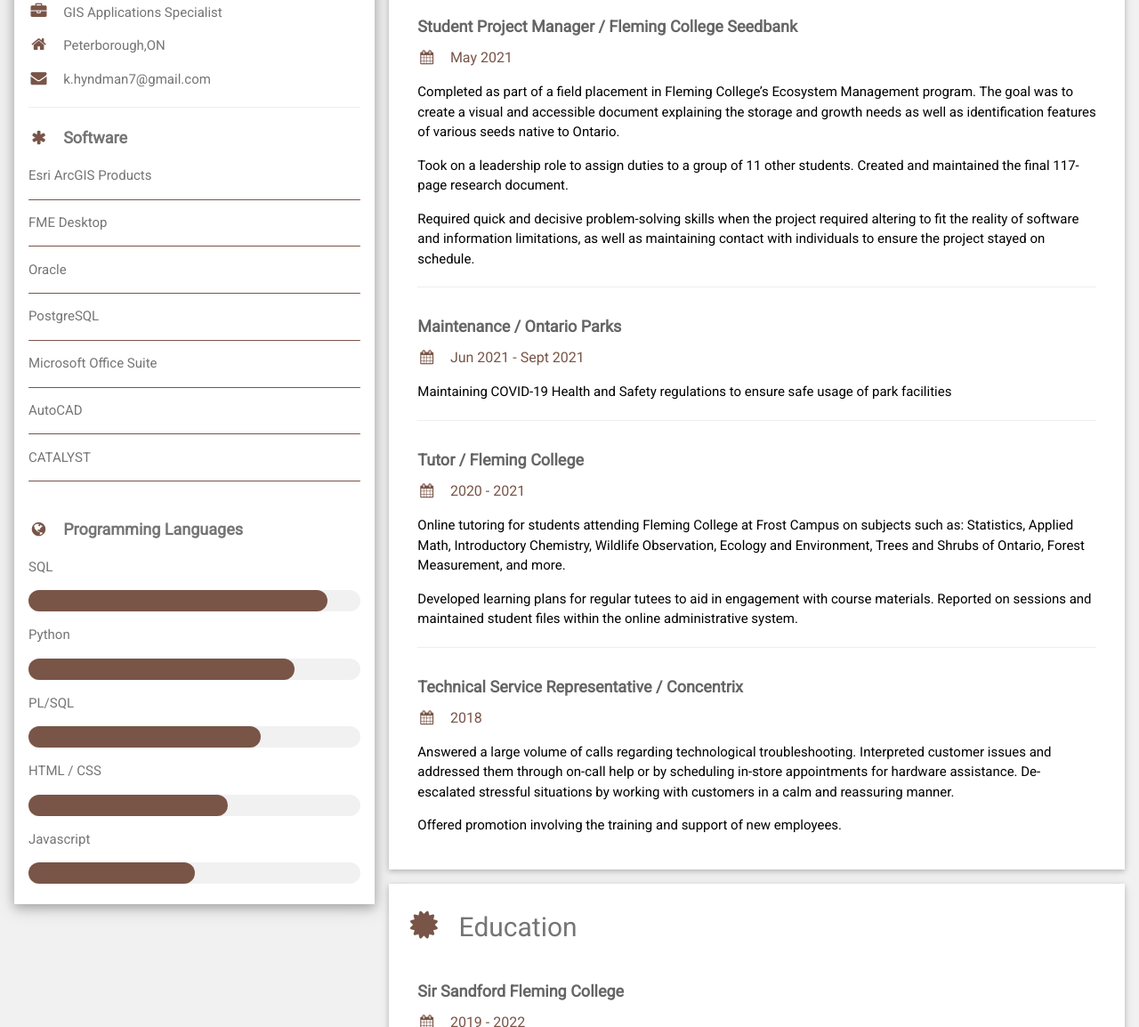
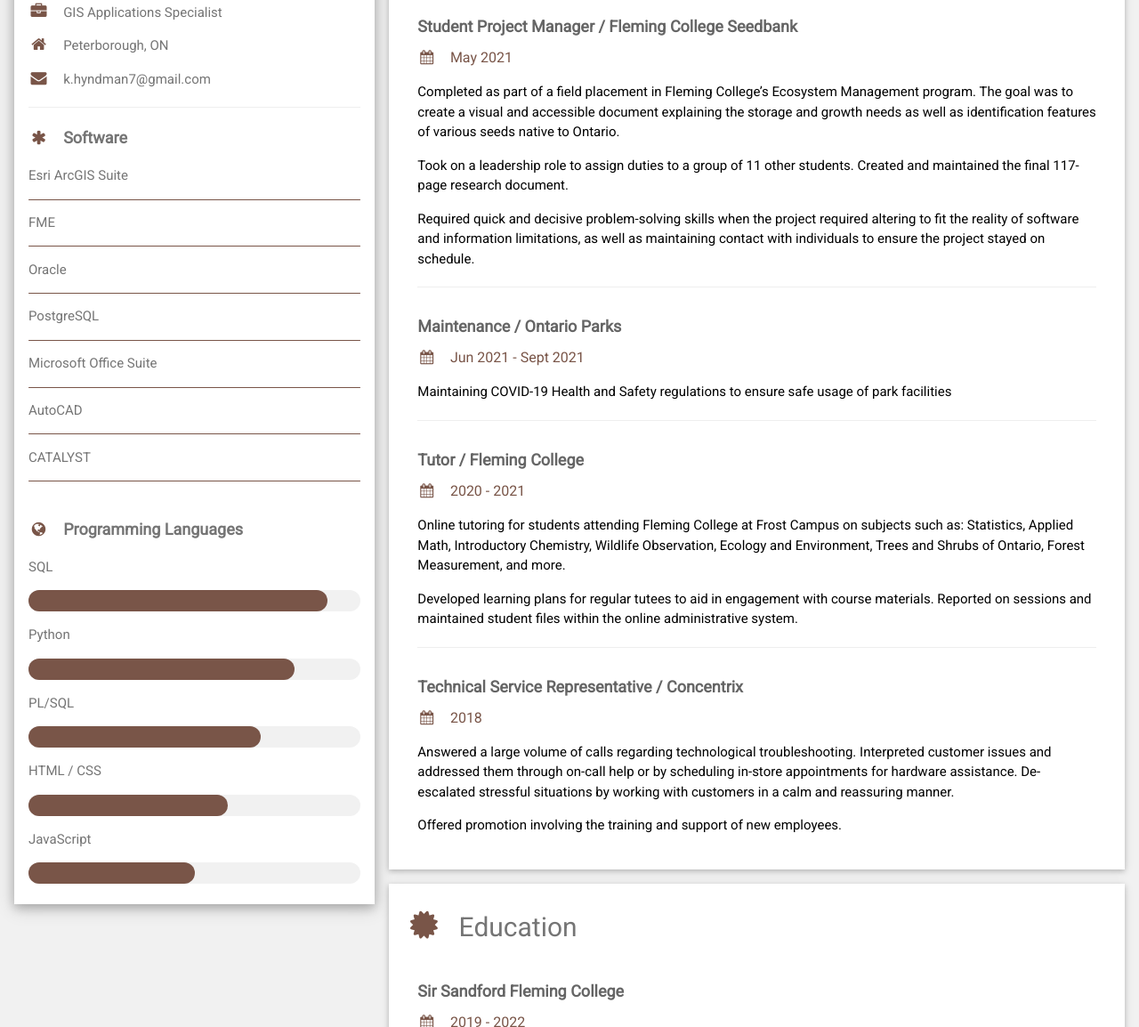
Before and after one commit to khynd/khynd.github.io, a plain HTML site: page index.html in a window 1280 px wide. Shown: the part 407-1561 px from the top of the page at 89% size. Drawn offline with nearby package versions, Linux system fonts and the light colour scheme.

Commit message:
text edits

```diff
--- a/index.html
+++ b/index.html
@@ -39,16 +39,16 @@ a.ftr:hover {color:LightGrey;}
         </div>
         <div class="w3-container">
           <p><i class="fa fa-briefcase fa-fw w3-margin-right w3-large w3-text-brown"></i>GIS Applications Specialist</p>
-          <p><i class="fa fa-home fa-fw w3-margin-right w3-large w3-text-brown"></i>Peterborough,ON</p>
+          <p><i class="fa fa-home fa-fw w3-margin-right w3-large w3-text-brown"></i>Peterborough, ON</p>
           <p><i class="fa fa-envelope fa-fw w3-margin-right w3-large w3-text-brown"></i>k.hyndman7@gmail.com</p>
           <hr>
 
           <p class="w3-large"><b><i class="fa fa-asterisk fa-fw w3-margin-right w3-text-brown"></i>Software</b></p>
-          <p>Esri ArcGIS Products</p>
+          <p>Esri ArcGIS Suite</p>
           <div class="w3-light-grey w3-round-xlarge w3-small">
             <div class="w3-container w3-center w3-round-xlarge w3-brown" style="width:100%"></div>
           </div>
-          <p>FME Desktop</p>
+          <p>FME</p>
           <div class="w3-light-grey w3-round-xlarge w3-small">
             <div class="w3-container w3-center w3-round-xlarge w3-brown" style="width:100%"></div>
           </div>
@@ -91,7 +91,7 @@ a.ftr:hover {color:LightGrey;}
           <div class="w3-light-grey w3-round-xlarge">
             <div class="w3-round-xlarge w3-brown" style="height:24px;width:60%"></div>
           </div>
-          <p>Javascript</p>
+          <p>JavaScript</p>
           <div class="w3-light-grey w3-round-xlarge">
             <div class="w3-round-xlarge w3-brown" style="height:24px;width:50%"></div>
           </div>
```
